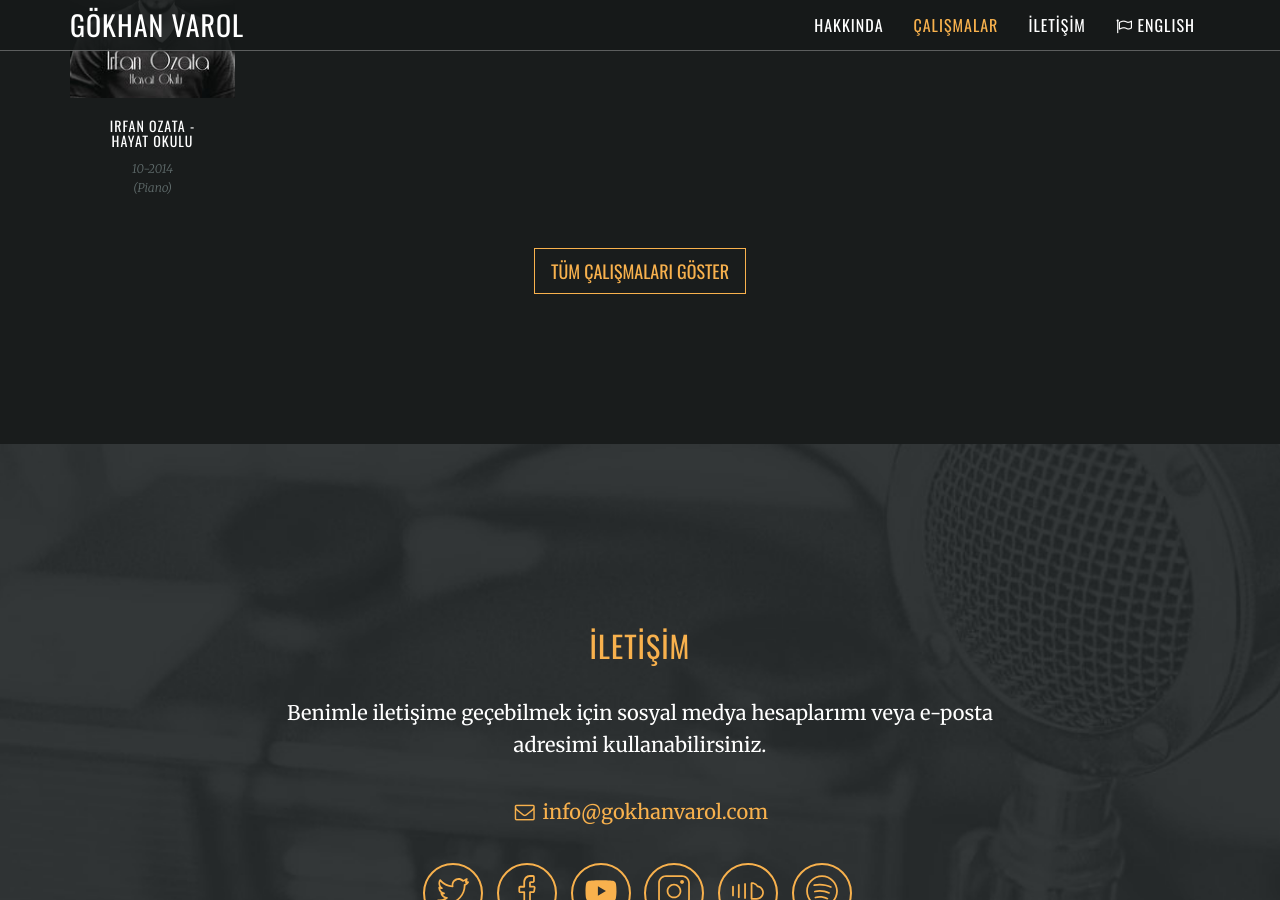
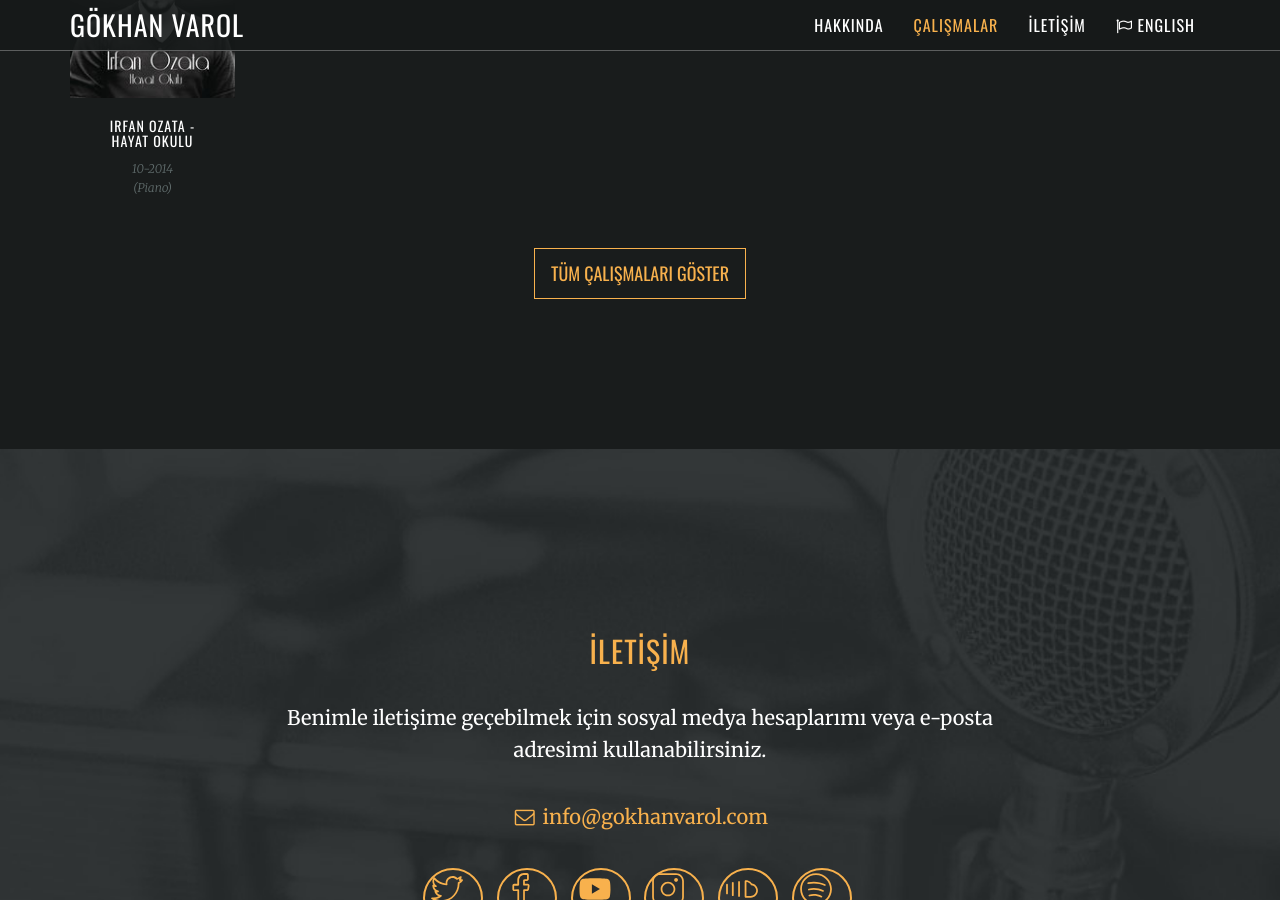
Before and after one commit to evrenvarol/gokhanvarol.com, a Jekyll site: the page built from _pages/tr/index.md, in a window 1280 px wide and 900 px high, scrolled down 1821 px. Built offline with Jekyll 4.4.1, drawn with Linux system fonts in a browser that asks for light colours; nearby versions of some CDN libraries.

Commit message:
Fix button svg icons

```diff
--- a/_sass/_base.scss
+++ b/_sass/_base.scss
@@ -190,6 +190,10 @@
     transition: all .3s ease-in-out;
 }
 
+.btn-lg {
+    line-height: 1.6em;
+}
+
 .btn-default {
     border: 1px solid $link-color;
     color: $link-color;
@@ -202,6 +206,11 @@
     outline: 0;
     color: #000;
     background-color: $link-hover-color;
+}
+
+.btn svg {
+    float: left;
+    margin-right: 0.5em;
 }
 
 ul.banner-social-buttons {
```
